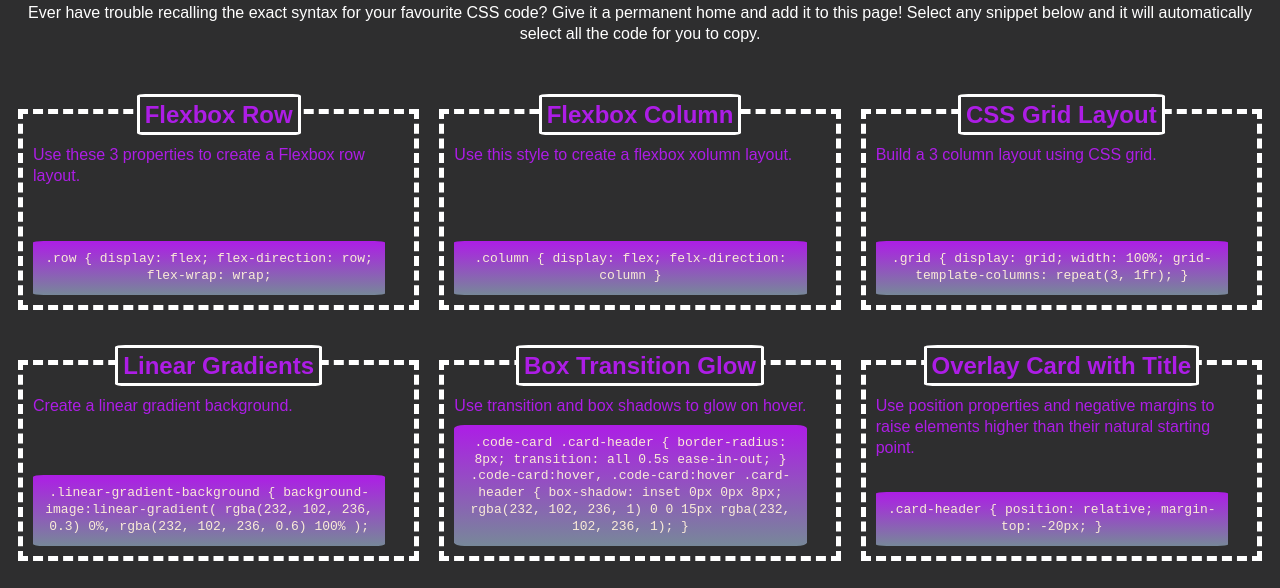
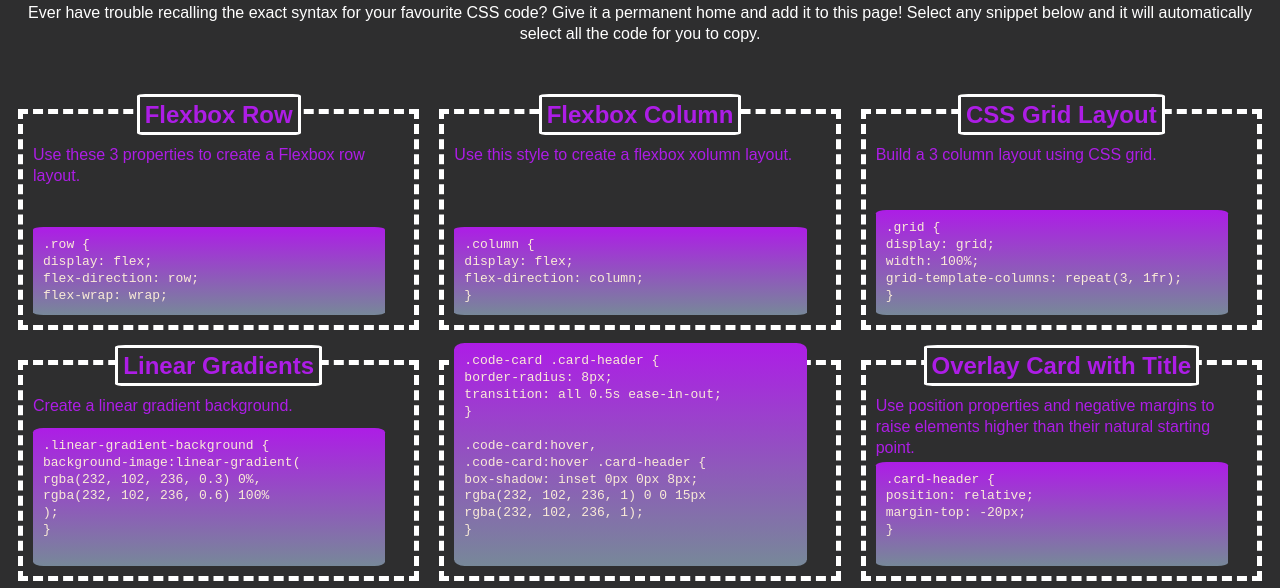
Before and after one commit to malxxy/mini-project-02, a plain HTML site: page index.html in a window 1280 px wide. Shown: the part 102-690 px from the top of the page. Drawn offline with Linux system fonts and the light colour scheme.

Commit message:
grid height 100

```diff
--- a/assets/css/style.css
+++ b/assets/css/style.css
@@ -1,6 +1,5 @@
 * {
     box-sizing: border-box;
-    text-align:center;
   }
 
   body {
@@ -22,6 +21,7 @@
 .subheading {
     color:white;
     font-family: "Arial","Calibri",sans-serif;
+    text-align: center;
   }
 
   h1,
@@ -30,6 +30,7 @@
     /* Color for headings */
     font-family: "Arial","Calibri",sans-serif;
     /* font for headings */
+    text-align: center;
   }
 
   main {
@@ -63,6 +64,7 @@
     border: 5px white;
     border-style: dashed;
     margin: 10px;
+    height: 100%;
   }
 
   .text {
--- a/index.html
+++ b/index.html
@@ -30,10 +30,11 @@
                 <p class="text">Use these 3 properties to create a Flexbox row layout.</p>
             </div>
             <div>
-                <p class="card">.row {
+                <pre class="card">
+.row {
 display: flex;
 flex-direction: row;
-                    flex-wrap: wrap;</p>
+flex-wrap: wrap;</pre>
             </div>
         </section>
 
@@ -43,10 +44,11 @@
                 <p class="text">Use this style to create a flexbox xolumn layout.</p>
             </div>
             <div>
-                <p class="card">.column {
+                <pre class="card">
+.column {
 display: flex;
-                    felx-direction: column
-                    } </p>
+flex-direction: column;
+} </pre>
             </div>
         </section>
 
@@ -56,11 +58,12 @@
                 <p class="text">Build a 3 column layout using CSS grid.</p>
             </div>
             <div>
-                <p class="card">.grid {
+                <pre class="card">
+.grid {
 display: grid;
 width: 100%;
 grid-template-columns: repeat(3, 1fr);
-                    } </p>
+} </pre>
             </div>
         </section>
 
@@ -70,12 +73,14 @@
                 <p class="text">Create a linear gradient background.</p>
             </div>
             <div>
-                <p class="card">.linear-gradient-background {
+                <pre class="card">
+.linear-gradient-background {
 background-image:linear-gradient(
 rgba(232, 102, 236, 0.3) 0%,
 rgba(232, 102, 236, 0.6) 100%
 );
-                </p>
+}
+                </pre>
         </section>
 
         <section class="flexbox-grid">
@@ -84,17 +89,19 @@
                 <p class="text">Use transition and box shadows to glow on hover.</p>
             </div>
             <div>
-                <p class="card">.code-card .card-header {
+                <pre class="card">
+.code-card .card-header {
 border-radius: 8px;
 transition: all 0.5s ease-in-out;
 }
+
 .code-card:hover,
 .code-card:hover .card-header {
 box-shadow: inset 0px 0px 8px;
 rgba(232, 102, 236, 1) 0 0 15px
 rgba(232, 102, 236, 1);
 }
-                </p>
+                </pre>
         </section>
 
         <section class="flexbox-grid">
@@ -104,11 +111,12 @@
                     raise elements higher than their natural starting point.</p>
             </div>
             <div>
-                <p class="card">.card-header {
+            <pre class="card">
+.card-header {
 position: relative;
 margin-top: -20px;
 }
-                </p>
+            </pre>
         </section>
         </div>
     </main>
```
Lines whose indentation alone changed are shown as unchanged.
